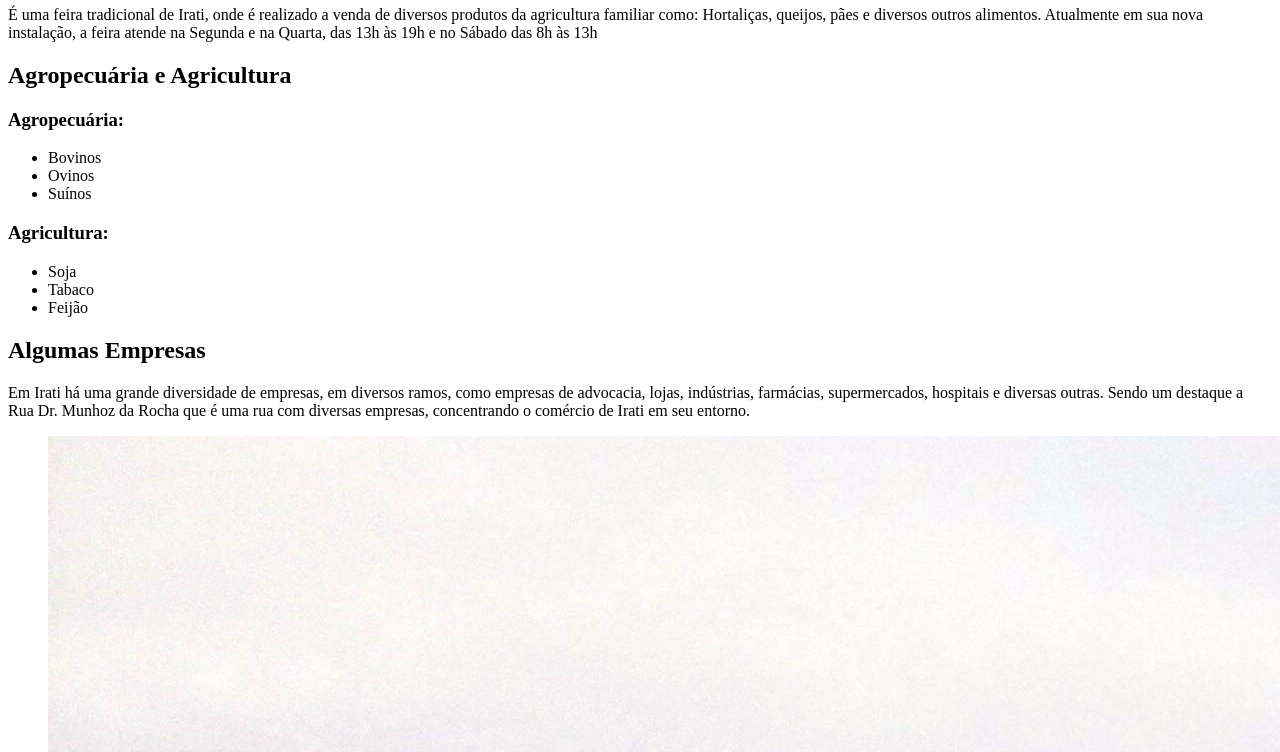
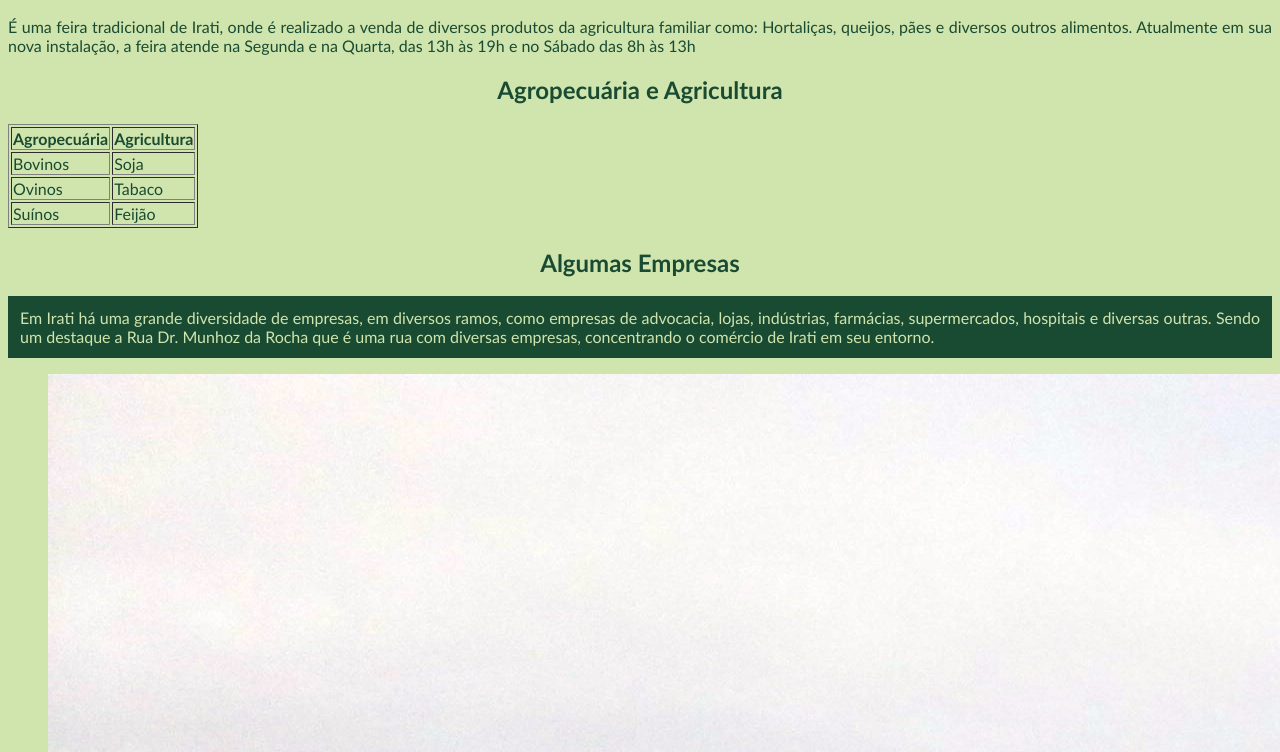
Before and after one commit to NathanPatrzyk/Irati_Na_Web, a plain HTML site: page economia.html in a window 1280 px wide. Shown: the part 279-1031 px from the top of the page. Drawn offline with Linux system fonts and the light colour scheme.

Commit message:
1.1
Demais alterações e CSS.

```diff
--- a/economia.html
+++ b/economia.html
@@ -5,6 +5,8 @@
     <meta http-equiv="X-UA-Compatible" content="IE=edge">
     <meta name="viewport" content="width=device-width, initial-scale=1.0">
     <title>Economia - Irati na Web</title>
+
+    <link href="estilos/estilos.css" rel="stylesheet">
 </head>
 <body>
     <nav>
@@ -32,30 +34,59 @@
 
         <h2>Agropecuária e Agricultura</h2>
 
-            <h3>Agropecuária:</h3>
-
-            <ul>
-                <li>Bovinos</li>
-                <li>Ovinos</li>
-                <li>Suínos</li>
-            </ul>
-
-            <h3>Agricultura:</h3>
-
-            <ul>
-                <li>Soja</li>
-                <li>Tabaco</li>
-                <li>Feijão</li>
-            </ul>
+            <table border="1">
+                <tr>
+                    <th>
+                        Agropecuária
+                    </th>
+                    <th>
+                        Agricultura
+                    </th>
+                </tr>
+                <tr>
+                    <td>
+                        Bovinos
+                    </td>
+                    <td>
+                        Soja
+                    </td>
+                </tr>
+                <tr>
+                    <td>
+                        Ovinos
+                    </td>
+                    <td>
+                        Tabaco
+                    </td>
+                </tr>
+                <tr>
+                    <td>
+                        Suínos
+                    </td>
+                    <td>
+                        Feijão
+                    </td>
+                </tr>
+            </table>
 
         <h2>Algumas Empresas</h2>
 
-            <p>Em Irati há uma grande diversidade de empresas, em diversos ramos, como empresas de advocacia, lojas, indústrias, farmácias, supermercados, hospitais e diversas outras. Sendo um destaque a Rua Dr. Munhoz da Rocha que é uma rua com diversas empresas, concentrando o comércio de Irati em seu entorno.</p>
+            <p class="principal">Em Irati há uma grande diversidade de empresas, em diversos ramos, como empresas de advocacia, lojas, indústrias, farmácias, supermercados, hospitais e diversas outras. Sendo um destaque a Rua Dr. Munhoz da Rocha que é uma rua com diversas empresas, concentrando o comércio de Irati em seu entorno.</p>
 
             <figure>
                 <img src="img/15novembro.jpg" alt="Rua 15 de Novembro">
                 <figcaption>Rua 15 de Novembro</figcaption>
             </figure>
 
+
+            <footer>
+                <p><strong>NATHAN WILLIAN PATRZYK - Desenvolvedor</strong></p>
+
+                <p>Email: <a href="mailto:nathanpatrzyk11@gmail.com">nathanpatrzyk11@gmail.com</a></p>
+
+                <p>GitHub: <a href="https://github.com/NathanPatrzyk">https://github.com/NathanPatrzyk</a></p>
+
+            </footer>
+
 </body>
 </html>
--- /dev/null
+++ b/estilos/estilos.css
@@ -0,0 +1,23 @@
+body{
+    font-family: 'Trebuchet MS', 'Lucida Sans Unicode', 'Lucida Grande', 'Lucida Sans', Arial, sans-serif;
+    background-color: #D0E4AE;
+    color: #194B32;
+    text-align: justify;
+}
+h1{
+    text-align: center;
+    background-color: #194B32;
+    color:#D0E4AE;
+}
+h2{
+    text-align: center;
+}
+.principal{
+    text-align: justify;
+    background-color: #194B32;
+    color:#D0E4AE;
+    padding: 12px;
+}
+.noticias{
+    text-align: left;
+}
```
Also changed, not shown: cultura.html (+13 -1 lines), historia.html (+13 -1 lines), index.html (+14 -2 lines), noticias.html (+37 -6 lines), turismo.html (+13 -1 lines).
